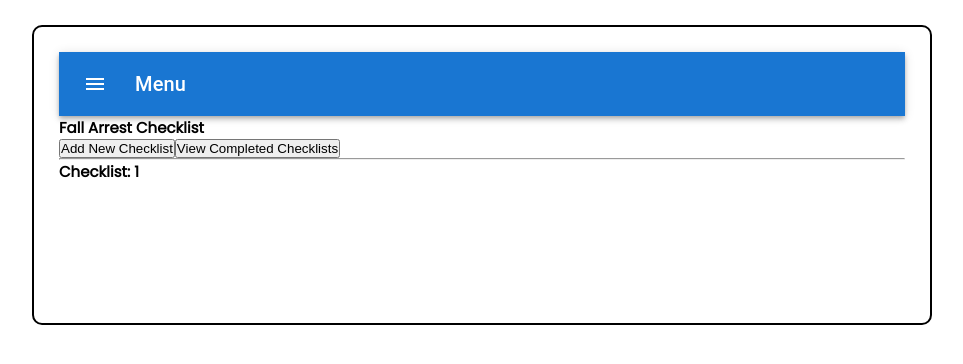
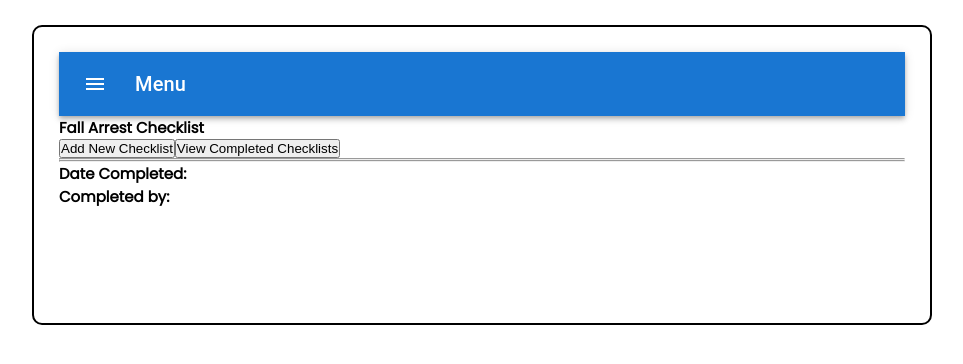
Before and after one commit to kbaillieul/checklist-project, a React (Create React App) app: page /fallarrest/completed/1 in a window 1280 px wide. Shown: the top 364 px of the page, without its empty margins (158-1121 px from the left). Built offline with nearby package versions, Linux system fonts and the light colour scheme.

Commit message:
Populating selected checklist details

```diff
--- a/src/components/CompletedFAChecklistsMap.jsx
+++ b/src/components/CompletedFAChecklistsMap.jsx
@@ -8,6 +8,7 @@ const CompletedFAChecklistsMap = ({ completedFA }) => {
       {completedFA.map((FAChecklist) => (
         <CompletedFAChecklists FAChecklist={FAChecklist} />
       ))}
+      <hr />
       <Outlet />
     </div>
   );
--- a/src/components/FAChecklistDetails.jsx
+++ b/src/components/FAChecklistDetails.jsx
@@ -1,11 +1,20 @@
 import React from "react";
 import { useParams } from "react-router-dom";
+import { getFAFromLocal } from "./local";
 
 const FAChecklistDetails = () => {
   let params = useParams();
+  let checklist = getFAFromLocal();
+  let selectedChecklist = [];
+  for (let i = 0; i < checklist.length; i++) {
+    if (checklist[i].key === params.key) {
+      selectedChecklist = checklist[i];
+    }
+  }
   return (
     <div>
-      <h2> Checklist: {params.key}</h2>
+      <h2> Date Completed: {selectedChecklist.date}</h2>
+      <h2> Completed by: {selectedChecklist.employeeName}</h2>
     </div>
   );
 };
```
